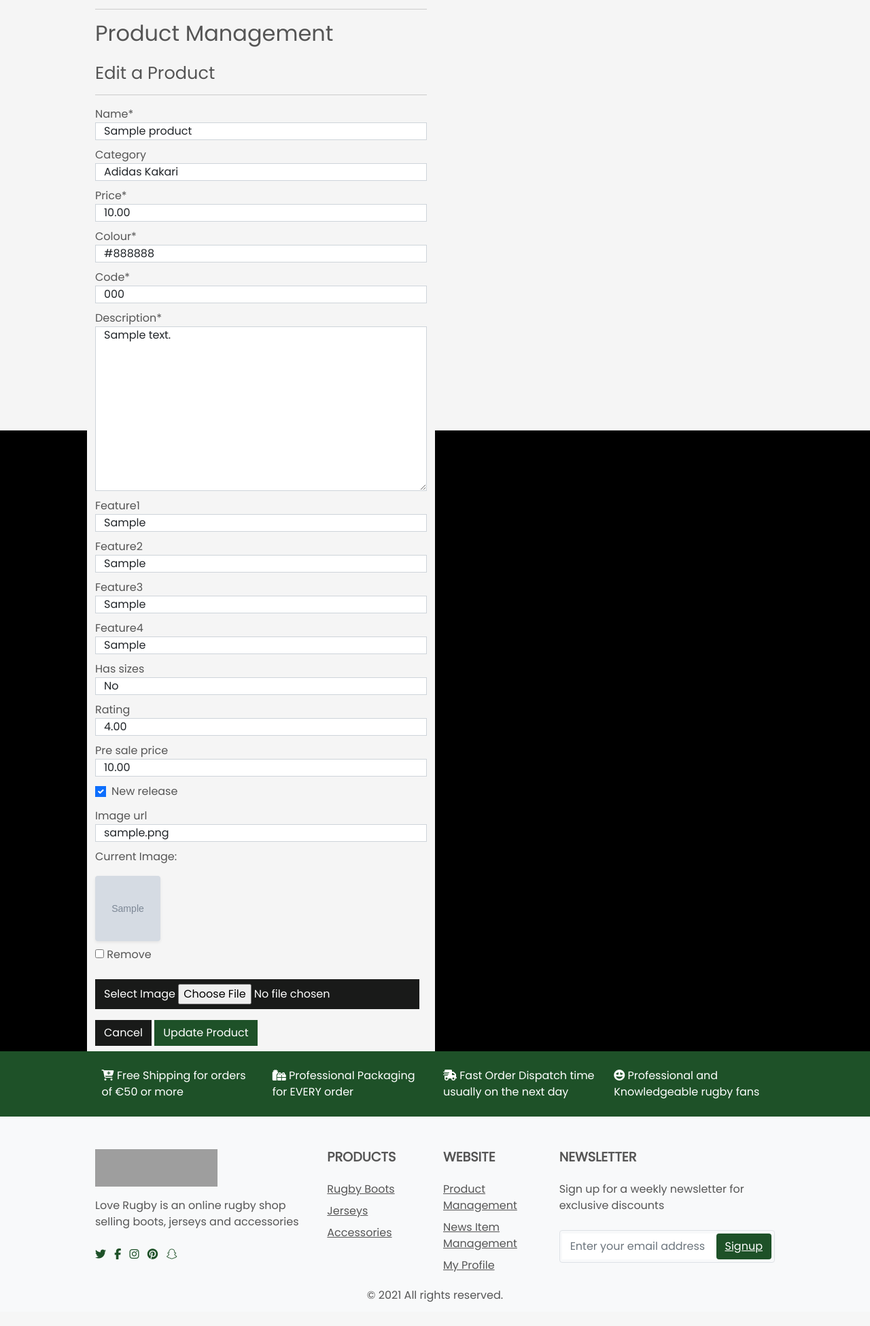
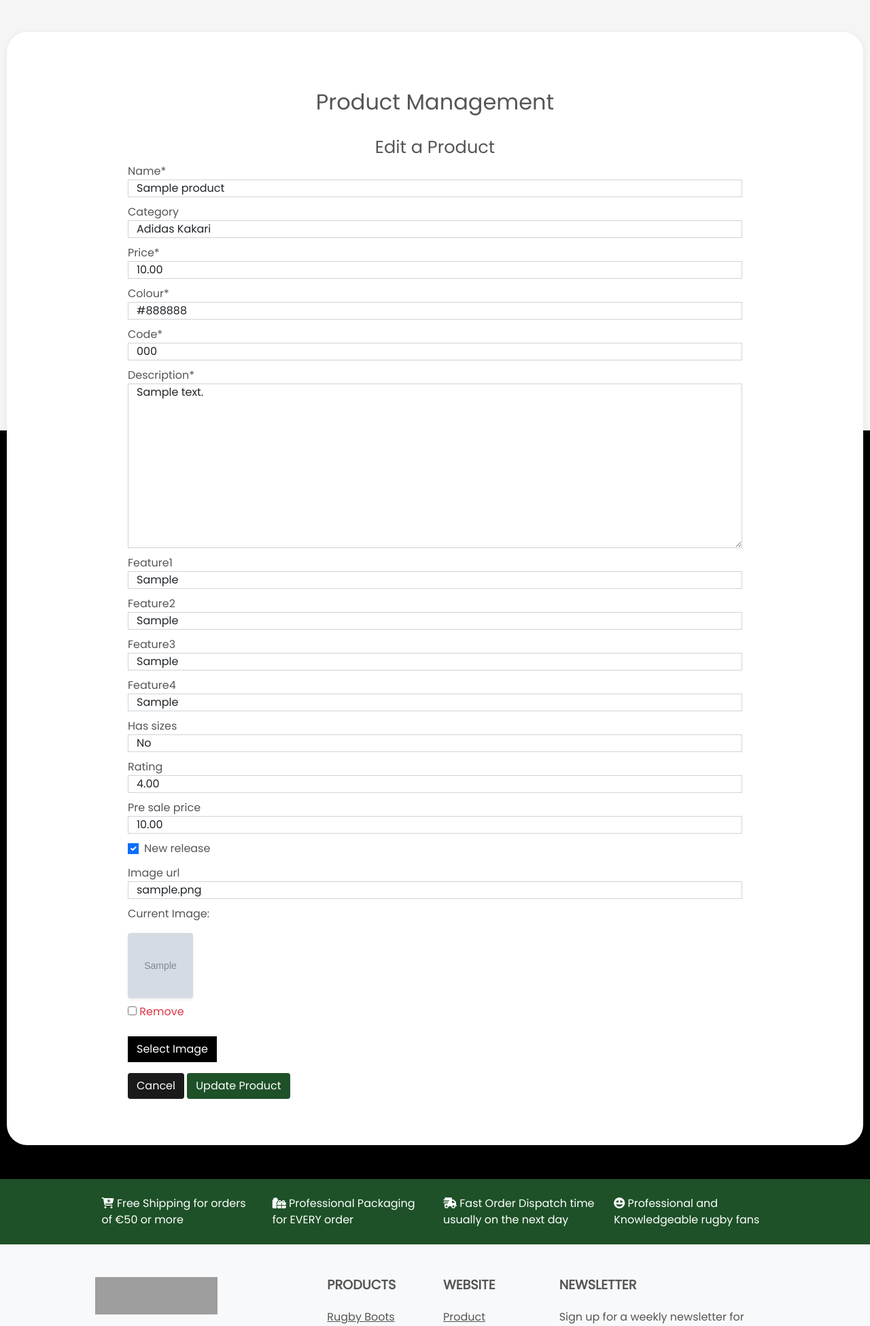
Before and after one commit to pmeeny/CI-MS4-LoveRugby, a Django app: page /products/edit/1/ in a window 1280 px wide. Shown: the part 167-2117 px from the top of the page at 68% size. Before the commit the page ends 2082 px from the top, so only its background shows below. Run offline with Django 3.2, Linux system fonts and the light colour scheme; a user stored in the database is signed in; data comes from the database, SQL or seed files in the repository; tables that the repository leaves empty hold one stand-in row (values such as "Sample post"); grey boxes marked "Sample" are stand-in pictures; parts of the project's set-up code (start-up, migrations or seed data) failed here and were passed over; some libraries are stand-ins or nearby versions; grey boxes are pictures that could not be loaded.

Commit message:
refactor: Wave fixes

```diff
--- a/news/templates/news/add_news_item.html
+++ b/news/templates/news/add_news_item.html
@@ -13,9 +13,8 @@
 <div class="overlay"></div>
 <div class="hero-image">
     <div class="section-holder">
-        <div class="form-holder-lg">
+        <div class="form-holder-lg form-holder-generic">
             <main class="container">
-                <div class="bg-overlay"></div>
                 <div class="row">
                         <div class="col-12">
                             <h1 class="header-font mb-4 pt-2 text-center">News Item Management</h1>
--- a/news/templates/news/edit_news_item.html
+++ b/news/templates/news/edit_news_item.html
@@ -12,9 +12,8 @@
 <div class="overlay"></div>
 <div class="hero-image">
     <div class="section-holder">
-        <div class="form-holder-lg">
+        <div class="form-holder-lg form-holder-generic">
             <div class="container">
-                <div class="bg-overlay"></div>
                 <div class="row">
                     <div class="col-12">
                         <h1 class="header-font mb-4 pt-2 text-center">News Item Management</h1>
--- a/news/templates/news/manage_news_items.html
+++ b/news/templates/news/manage_news_items.html
@@ -15,7 +15,6 @@
     <div class="section-holder">
         <div class="form-holder-lg">
             <div class="container">
-                <div class="bg-overlay"></div>
                 <div class="row">
                     <div class="col mt-3">
                         <h1 class="header-font mb-2 pt-1 text-center text-black">News Items <a class="btn green-btn" href="{% url 'add_news_item' %}">Add</a></h1>
--- a/products/templates/products/add_product.html
+++ b/products/templates/products/add_product.html
@@ -13,11 +13,10 @@
 <div class="overlay"></div>
 <div class="hero-image">
     <div class="section-holder">
-        <div class="form-holder-lg form-holder-add-product">
+        <div class="form-holder-lg form-holder-generic">
             <div class="container">
-                <div class="overlay"></div>
                         <div class="row">
-                            <div class="col-lg-12 col-md-6">
+                            <div class="col-lg-12 col-md-12">
                                 <h1 class="header-font mb-2 pt-4 text-center black-white">Product Management</h1>
                                 <h2 class="header-font mb-2 pt-4 text-center black-white">Add a Product</h2>
                             </div>
--- a/products/templates/products/custom_widget_templates/custom_clearable_file_input.html
+++ b/products/templates/products/custom_widget_templates/custom_clearable_file_input.html
@@ -1,19 +1,18 @@
 {% if widget.is_initial %}
     <p>{{ widget.initial_text }}:</p>
-    <a href="{{ widget.value.url }}" id="image">
-        <img width="96" height="96" class="rounded shadow-sm" src="{{ widget.value.url }}" alt="product image">
-        <label hidden for="image">Image</label>
+    <a href="{{ widget.value.url }}">
+        <img width="96" height="96" class="rounded shadow-sm" src="{{ widget.value.url }}" alt="product">
     </a>
     {% if not widget.required %}
         <div class="custom-control custom-checkbox mt-2">
             <input class="custom-control-input" type="checkbox" name="{{ widget.checkbox_name }}" id="{{ widget.checkbox_id }}">
-            <label class="custom-control-label" for="{{ widget.checkbox_id }}">{{ widget.clear_checkbox_label }}</label>
+            <label class="custom-control-label text-danger" for="{{ widget.checkbox_id }}">{{ widget.clear_checkbox_label }}</label>
         </div>
     {% endif %}<br>
     {{ widget.input_text }}
 {% endif %}
-<span class="btn black-btn rounded-0">
-    <label hidden for="new-image">Image</label>
+<span class="btn btn-black rounded-0 btn-file">
+    <label for="new-image" hidden>Image label</label>
     Select Image <input id="new-image" type="{{ widget.type }}" name="{{ widget.name }}"{% include "django/forms/widgets/attrs.html" %}>
 </span>
 <strong><p class="text-danger" id="filename"></p></strong>
--- a/products/templates/products/edit_product.html
+++ b/products/templates/products/edit_product.html
@@ -11,18 +11,18 @@
 
 {% block content %}
 <div class="overlay"></div>
+<div class="hero-image">
+    <div class="section-holder">
+        <div class="form-holder-lg form-holder-generic">
             <div class="container">
                 <div class="row">
-            <div class="col-12 col-md-6">
-                <hr>
-                <h1 class="font-black-bg mb-4">Product Management</h1>
-                <h2 class="font-black-bg">Edit a Product</h2>
-                <hr>
+                    <div class="col-12">
+                        <h1 class="header-font mb-2 pt-4 text-center black-white">Product Management</h1>
+                        <h2 class="header-font mb-2 pt-4 text-center black-white">Edit a Product</h2>
                     </div>
                 </div>
-
                 <div class="row">
-            <div class="col-12 col-md-6 edit-product">
+                    <div class="col-12">
                         <form method="POST" action="{% url 'edit_product' product.id %}" class="form mb-2" enctype="multipart/form-data">
                             {% csrf_token %}
                             {% for field in form %}
@@ -33,10 +33,13 @@
                                 {% endif %}
                             {% endfor %}
                             <div class="text-right">
-                        <a class="btn black-btn rounded-0" href="{% url 'products' %}">Cancel</a>
-                        <button class="btn green-btn rounded-0" type="submit">Update Product</button>
+                                <a class="btn black-btn" href="{% url 'products' %}">Cancel</a>
+                                <button class="btn green-btn" type="submit">Update Product</button>
                             </div>
                         </form>
+                    </div>
+                </div>
+            </div>
         </div>
     </div>
 </div>
```
Also changed, not shown: favourites/templates/favourites/favourites.html (+12 -13 lines), products/templates/products/product_detail.html (+11 -2 lines), products/templates/products/products.html (+5 -8 lines). Lines whose indentation alone changed are shown as unchanged.
